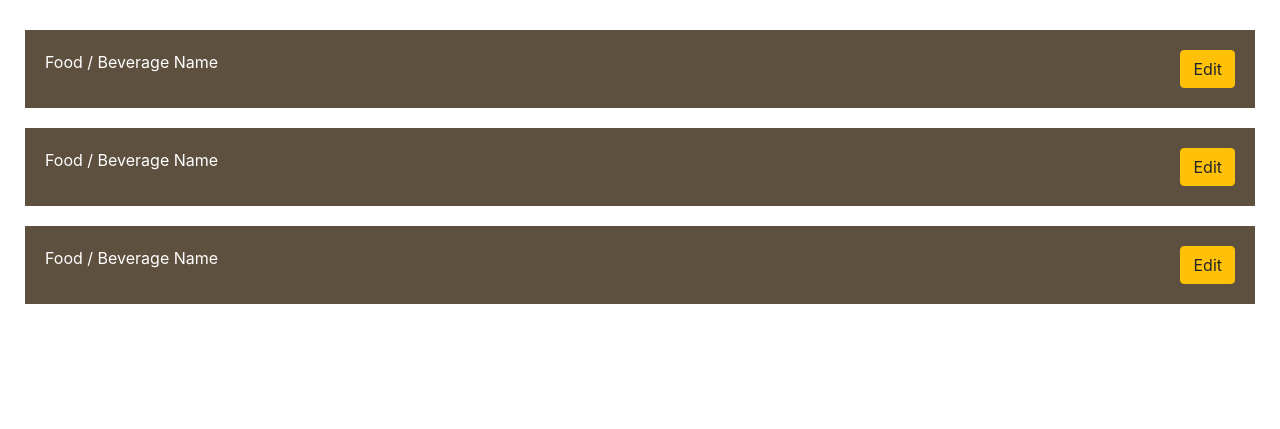
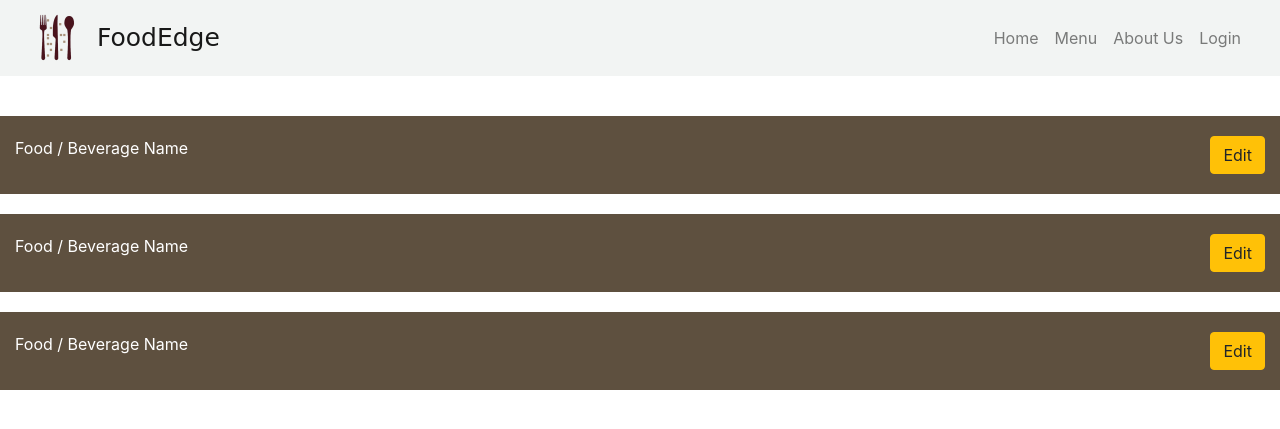
Before and after one commit to zensic/FCMS-Sprint1, a PHP site: page /OTFoodAndBeverages.php in a window 1280 px wide. Shown: the top 429 px of the page. Run offline with PHP 8.4, Linux system fonts and the light colour scheme.

Commit message:
fix nav bar

```diff
--- a/ClientOrders.php
+++ b/ClientOrders.php
@@ -14,7 +14,10 @@
     <title>Orders</title>
 </head>
 <body>
-    <div class="container">
+    <?php
+    include 'include/ClientsNavBar.php';
+    ?>
+    <div class="container" id="order">
         <section class="jumbotron">
             <div class="row" style="cursor: pointer;">
                 <div class="col-md-2 col-sm-4">
--- a/MT_OTAccCreation.php
+++ b/MT_OTAccCreation.php
@@ -12,6 +12,9 @@
 		<script src="https://code.jquery.com/jquery-3.4.1.slim.min.js" integrity="sha384-J6qa4849blE2+poT4WnyKhv5vZF5SrPo0iEjwBvKU7imGFAV0wwj1yYfoRSJoZ+n" crossorigin="anonymous"></script>
 		<script src="https://cdn.jsdelivr.net/npm/popper.js@1.16.0/dist/umd/popper.min.js" integrity="sha384-Q6E9RHvbIyZFJoft+2mJbHaEWldlvI9IOYy5n3zV9zzTtmI3UksdQRVvoxMfooAo" crossorigin="anonymous"></script>
 		<script src="https://stackpath.bootstrapcdn.com/bootstrap/4.4.1/js/bootstrap.min.js" integrity="sha384-wfSDF2E50Y2D1uUdj0O3uMBJnjuUD4Ih7YwaYd1iqfktj0Uod8GCExl3Og8ifwB6" crossorigin="anonymous"></script>
+		<?php
+        include 'include/NavBarStyle.php';
+  		?>
 
 		<style>
 			*
@@ -49,6 +52,9 @@
 		</style>
 	</head>
 	<body>
+		<?php
+		include 'include/MTNavBar.php';
+		?>
 		<div class = "container-fluid">
 			<div class = "row">
 				<div class = "col-md-4 col-sm-4 col-xs-12"></div>
--- a/OTCateringPackage1.php
+++ b/OTCateringPackage1.php
@@ -9,7 +9,9 @@
   <link rel="stylesheet"type="text/css" href="styles/OTCateringPackage1.css">
   <link rel="stylesheet" type="text/css" href="https://maxcdn.bootstrapcdn.com/bootstrap/3.3.7/css/bootstrap.min.css">
   <title>OT | Catering Menu</title>
-
+  <?php
+        include 'include/NavBarStyle.php';
+    ?>
 </head>
 
 <body id="menucontainer" >
--- a/OTCateringPackage2.php
+++ b/OTCateringPackage2.php
@@ -6,10 +6,13 @@
     <link rel="stylesheet" type="text/css" href="bootstrap/css/bootstrap.css">
     <link rel="stylesheet" type="text/css" href="styles/ordersClient.css">
     <title>CRUD Catering Packages</title>
+    <?php
+        include 'include/NavBarStyle.php';
+    ?>
 </head>
 <body>
     <?php
-        include 'include/OTNavBar.php.php';
+        include 'include/OTNavBar.php';
     ?>
     <div class="container">
         <form>
--- a/OTFoodAndBeverages.php
+++ b/OTFoodAndBeverages.php
@@ -28,7 +28,13 @@
 			padding: 20px;
 		}
 	</style>
+	<?php
+        include 'include/NavBarStyle.php';
+    ?>
 	<body>
+	<?php
+		include 'include/OTNavBar.php';
+		?>
 	<div class="container-fluid">
 		<div class="row containers">
 			<div class="col-7 text-left each_cont">
--- a/OTUpdateOrders.php
+++ b/OTUpdateOrders.php
@@ -23,8 +23,11 @@
 				margin-top: 50px;
 			}
 		</style>
+		<?php
+		include 'include/NavBarStyle.php';
+		?>
+	</head>
 
-	</head>
 	<body>
 	<?php
         include 'include/OTNavBar.php';
--- a/include/MTNavBar.php
+++ b/include/MTNavBar.php
@@ -3,7 +3,7 @@
     <!-- Navigation -->
     <nav class="navbar navbar-expand-lg navbar-light fixed-top" id="mainNav">
     <div class="container">
-        <a class="navbar-brand" href="index.php"><img src="picture/logo.png" width="50" id="logo"></a>
+        <a class="navbar-brand" href="index.php"><img src="images/logo.png" width="50" id="logo"></a>
         <a class="navbar-brand js-scroll-trigger" href="index.php" id="company">FoodEdge</a>
         <button class="navbar-toggler" type="button" data-toggle="collapse" data-target="#navbarResponsive" aria-controls="navbarResponsive" aria-expanded="false" aria-label="Toggle navigation">
         <span class="navbar-toggler-icon"></span>
--- a/include/OTNavBar.php
+++ b/include/OTNavBar.php
@@ -1,22 +1,31 @@
 <?php
     echo '
     <!-- Navigation -->
-    <nav class="navbar navbar-expand-lg navbar-light fixed-top" id="mainNav">
-    <div class="container">
-        <a class="navbar-brand" href="index.php"><img src="picture/logo.png" width="50" id="logo"></a>
-        <a class="navbar-brand js-scroll-trigger" href="index.php" id="company">FoodEdge</a>
-        <button class="navbar-toggler" type="button" data-toggle="collapse" data-target="#navbarResponsive" aria-controls="navbarResponsive" aria-expanded="false" aria-label="Toggle navigation">
-        <span class="navbar-toggler-icon"></span>
-        </button>
-        <div class="collapse navbar-collapse" id="navbarResponsive">
-        <ul class="navbar-nav ml-auto">
-            <li class="nav-item"><a class="nav-link js-scroll-trigger" href="index.php">Home</a></li>
-            <li class="nav-item"><a class="nav-link js-scroll-trigger" href="menu.php">Menu</a></li>
-            <li class="nav-item"><a class="nav-link js-scroll-trigger" href="#">About Us</a></li>
-            <li class="nav-item"><a class="nav-link js-scroll-trigger" href="#">Log In</a></li>
-        </ul>
+        <div class="container-fluid" id="OTmainNav">
+            <nav class="navbar navbar-expand-md navbar-light" >
+                <a class="navbar-brand" href="index.html"><img src="images/logo.png" width="50" id="logo"></a>
+                <a class="navbar-brand" href="index.html"><span id="company">FoodEdge</span></a>
+                    <button class="navbar-toggler" type="button" data-toggle="collapse" data-target="#navbarSupportedContent" aria-controls="navbarSupportedContent" aria-expanded="false" aria-label="Toggle navigation">
+                        <span class="navbar-toggler-icon"></span>
+                    </button>
+                <div class="collapse navbar-collapse" id="navbarSupportedContent">
+                    <ul class="nav navbar-nav ml-auto smooth-scroll">
+                        <li class="nav-item">
+                        <a class="nav-link" href="index.html">Home</a>
+                        </li>
+                        <li class="nav-item">
+                        <a class="nav-link" href="#menu">Menu</a>
+                        </li>
+                        <li class="nav-item">
+                        <a class="nav-link" href="faq.html">About Us</a>
+                        </li>
+                        <li class="nav-item">
+                        <a class="nav-link" href="contact.html">Login</a>
+                        </li>
+                    </ul>
+                </div>
+            </nav>
         </div>
-    </div>
-    </nav>
     '
+
 ?>
--- a/styles/client_catering.css
+++ b/styles/client_catering.css
@@ -1,8 +1,3 @@
- *{
-     font-family: 'Trebuchet MS', sans-serif;
-     color: #0A0908;
- }
-
 nav{
   background-color: #F2F4F3;
 }
--- a/styles/navbar.css
+++ b/styles/navbar.css
@@ -1,5 +1,6 @@
-#mainNav{
+#mainNav, #OTmainNav{
     background-color: #F2F4F3;
+    margin-bottom: 20px;
 }
 
 #company{
--- a/styles/ordersClient.css
+++ b/styles/ordersClient.css
@@ -0,0 +1,3 @@
+#order{
+    margin-top: 50px;
+}
```
Also changed, not shown: ClientTracking.php (+5 -2 lines), MT_listofAccPage.php (+6 -3 lines), 2 other files.
